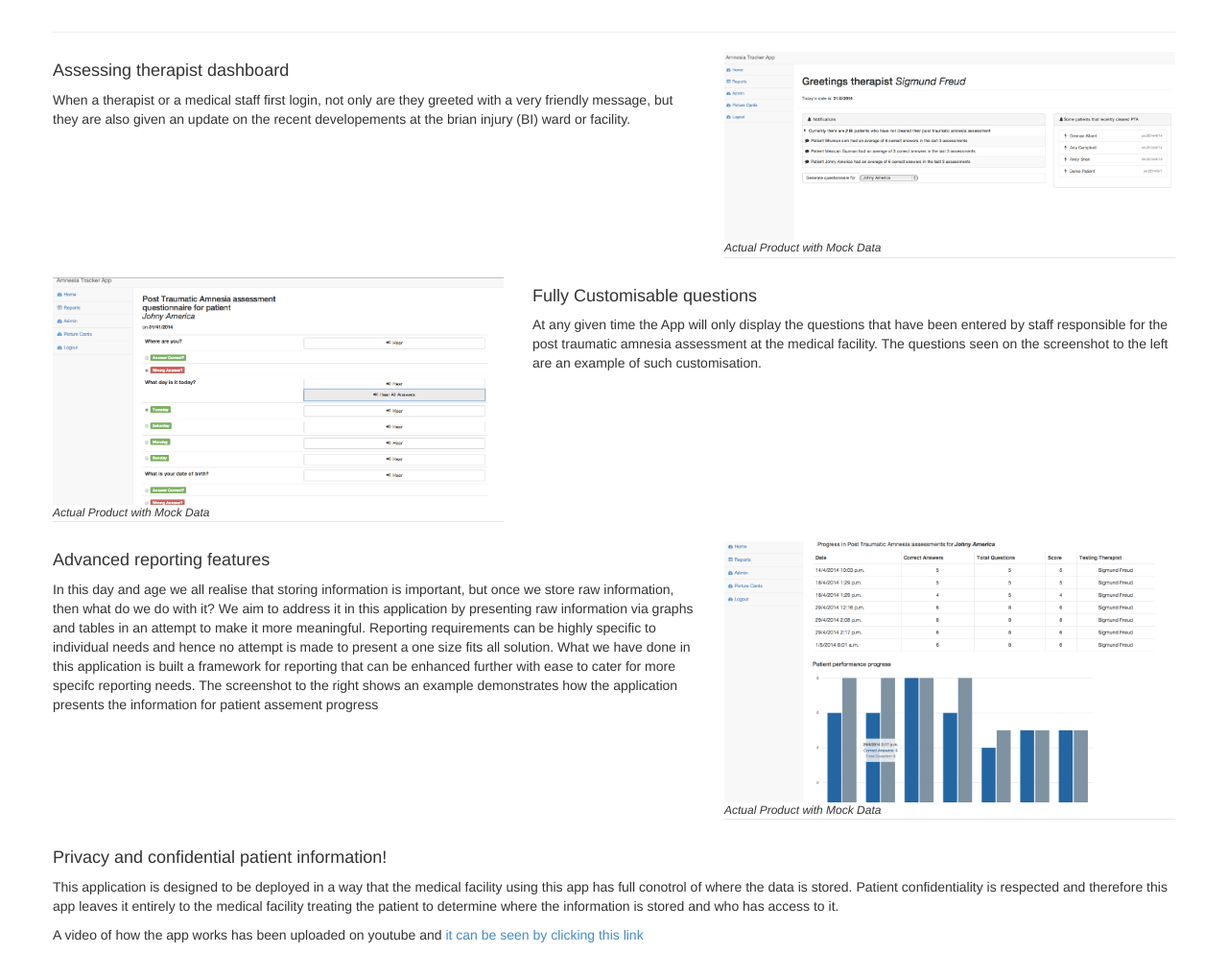
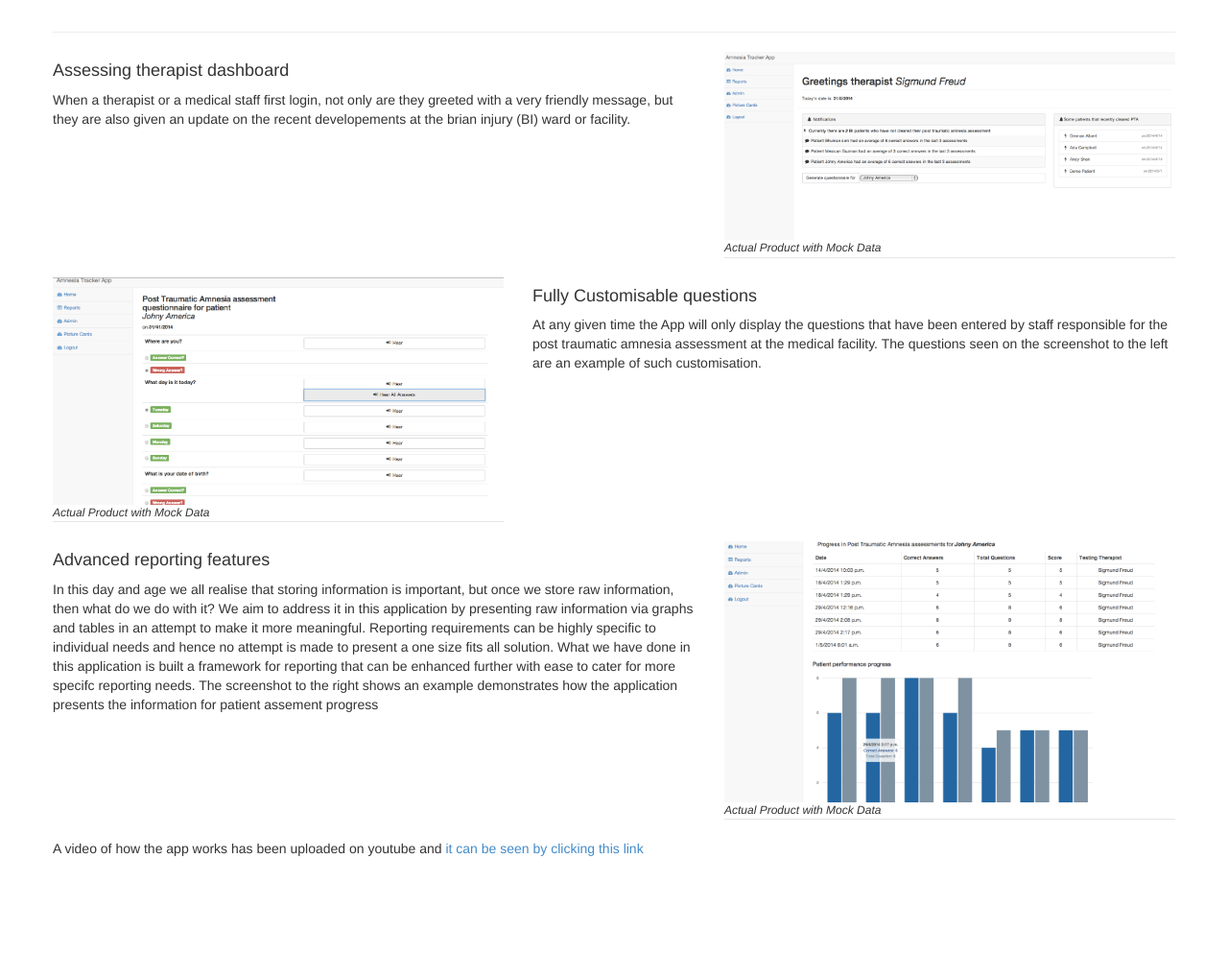
Before and after one commit to cptdanko/ptaProjectWebsite, a plain HTML site: page theapp.html in a window 1280 px wide. Shown: the part 57-1051 px from the top of the page at 96% size. After the commit the page ends 961 px from the top, so only its background shows below. Drawn offline with Linux system fonts and the light colour scheme.

Commit message:
removed an uncessary section and fixed a typo

```diff
--- a/theapp.html
+++ b/theapp.html
@@ -101,14 +101,6 @@
 
         </div>
         <!-------------------->
-        <div class="row featurette">
-            <div class="col-md-12">
-                <h4> Privacy and confidential patient information!</h4>
-                <p> This application is designed to be deployed in a way that the medical facility using this app has full conotrol of where the data is stored. Patient confidentiality is respected and therefore this app leaves it entirely to the medical facility treating the patient to determine where the information is stored and who has access to it.
-                 </p>
-
-            </div>
-        </div>
         <div>
             <p>A video of how the app works has been uploaded on youtube and <a target="_blank" href="https://www.youtube.com/watch?v=q4FindJFZOo"> it can be seen by clicking this link </a></p>
         </div>
```
